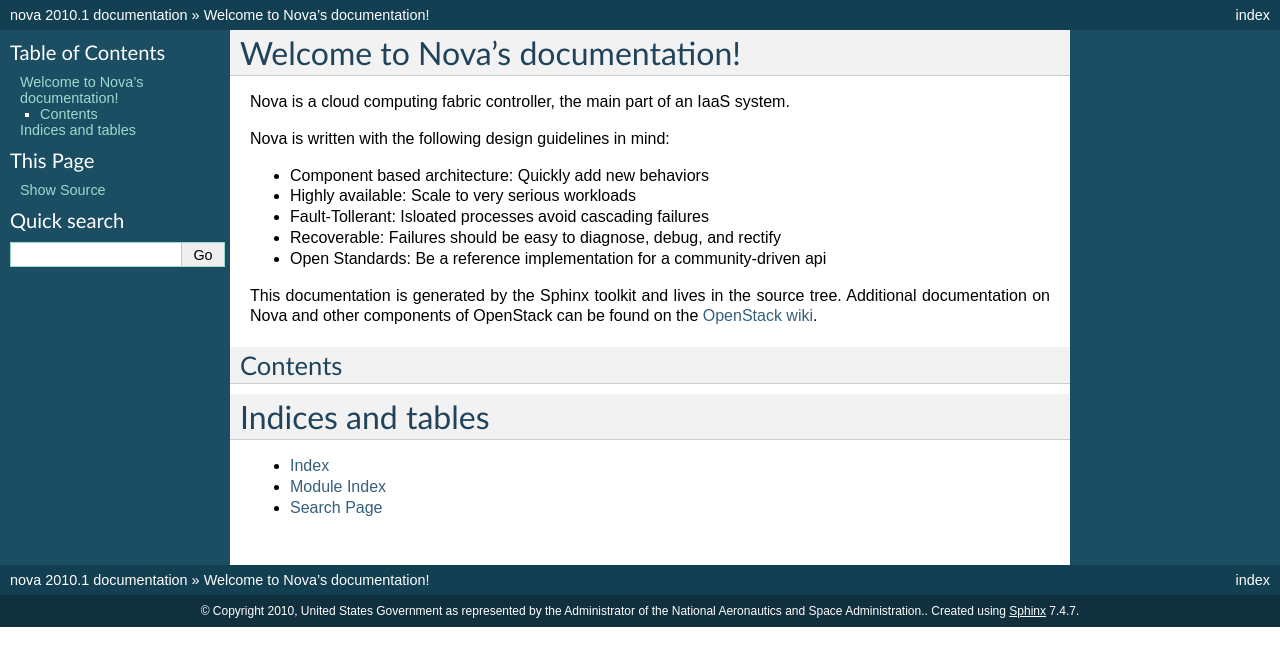
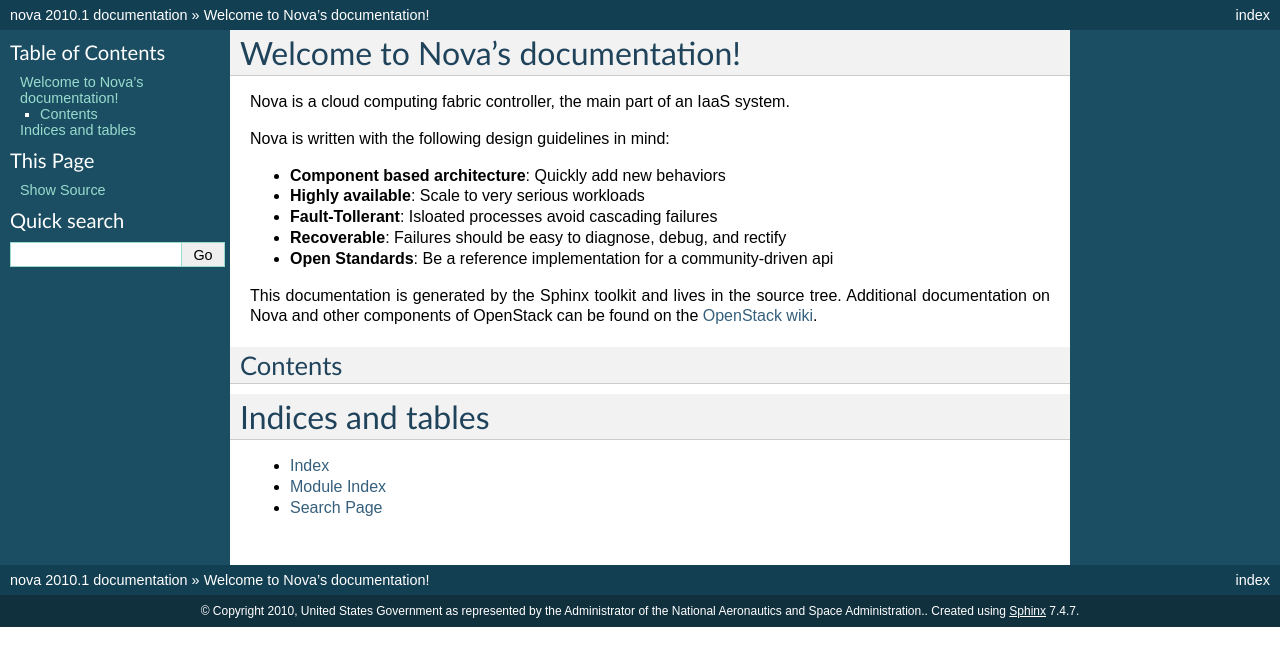
Before and after one commit to cdent/placement-1, a Sphinx documentation site: the page built from doc/source/index.rst, in a window 1280 px wide. Shown: the top 666 px of the page. Built offline with Sphinx 7.4.7, drawn with Linux system fonts in a browser that asks for light colours; formulas are drawn with MathJax 3; pages that are not in the unit, such as notebooks, are missing from menus.

```diff
--- a/doc/source/index.rst
+++ b/doc/source/index.rst
@@ -22,11 +22,11 @@ Nova is a cloud computing fabric controller, the main part of an IaaS system.
 
 Nova is written with the following design guidelines in mind:
 
-* Component based architecture: Quickly add new behaviors
-* Highly available: Scale to very serious workloads
-* Fault-Tollerant: Isloated processes avoid cascading failures
-* Recoverable: Failures should be easy to diagnose, debug, and rectify
-* Open Standards: Be a reference implementation for a community-driven api
+* **Component based architecture**: Quickly add new behaviors
+* **Highly available**: Scale to very serious workloads
+* **Fault-Tollerant**: Isloated processes avoid cascading failures
+* **Recoverable**: Failures should be easy to diagnose, debug, and rectify
+* **Open Standards**: Be a reference implementation for a community-driven api
 
 This documentation is generated by the Sphinx toolkit and lives in the source
 tree.  Additional documentation on Nova and other components of OpenStack can
```
